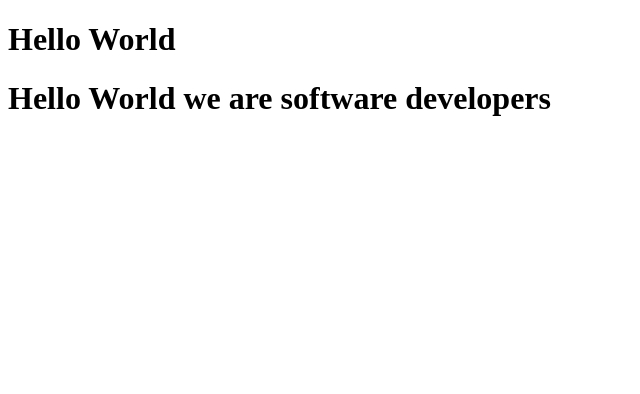
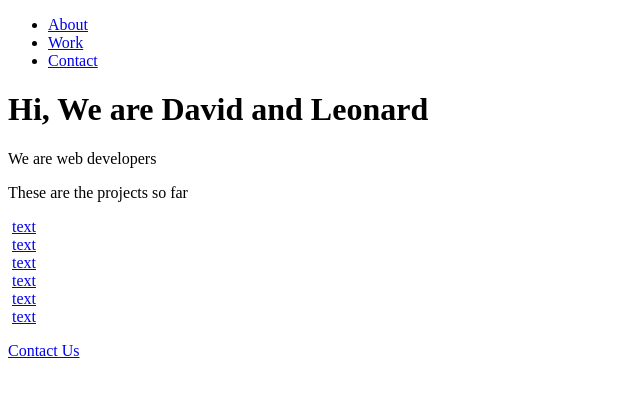
Before and after one commit to arioledavid/David-Leonard, a plain HTML site: page index.html in a window 1280 px wide. Shown: the whole page, without its empty margins (0-640 px from the left). Drawn offline with Linux system fonts and the light colour scheme.

Commit message:
index page, html skeleton

```diff
--- a/index.html
+++ b/index.html
@@ -1,16 +1,70 @@
 <!DOCTYPE html>
 <html lang="en">
   <head>
-    <meta charset="UTF-8">
+    <meta charset="UTF-8" />
     <title>Fork Me! FCC: Test Suite Template</title>
-    <link rel="stylesheet" href="css/style.css">
+    <link rel="stylesheet" href="css/style.css" />
   </head>
 
   <body>
+    <div id="body">
+    <div id="welcome-section">
+     <nav id="navbar">
+      <ul>
+        <li> <a href="#intro">About </a> </li>
+        <li> <a href="#projects"> Work </a> </li>
+        <li><a href="#footer"> Contact </a></li>
 
-    <h1> Hello World </h1>
-    <h1> Hello World we are software developers</h1>
+      </ul>
+     </nav>
 
+     <div id="intro">
+      <h1> Hi, We are David and Leonard  </h1>
+      <span> We are web developers </span>
+     <div >
+    </div>
+
+    <div id="projects">
+       <p> These are the projects so far </p>
+
+      <div class="project-tile">
+      <div class="tile">
+        <img src="#" alt="" />
+        <a href="#"> text </a>
+      </div>
+      <div class="tile">
+        <img src="#" alt="" />
+        <a href="#"> text </a>
+      </div>
+      <div class="tile">
+        <img src="#" alt="" />
+        <a href="#"> text </a>
+      </div>
+      </div>
+      <div class="project-tile">
+     <div class="tile">
+        <img src="#" alt="" />
+        <a href="#"> text </a>
+      </div>
+     <div class="tile">
+        <img src="#" alt="" />
+        <a href="#"> text </a>
+      </div>
+     <div class="tile">
+        <img src="#" alt="" />
+        <a href="#"> text </a>
+      </div>
+      </div>
+
+    </div>
+
+
+    <footer id="footer">
+      <p> <a href="#"> Contact Us </a></p>
+    </footer>
+
+
+  </div>
     <script src="https://cdn.freecodecamp.org/testable-projects-fcc/v1/bundle.js"></script>
 
     <!--
@@ -25,6 +79,6 @@
     - The freeCodeCamp Team
 
     -->
-    <script  src="js/index.js"></script>
+    <script src="js/index.js"></script>
   </body>
 </html>
```
